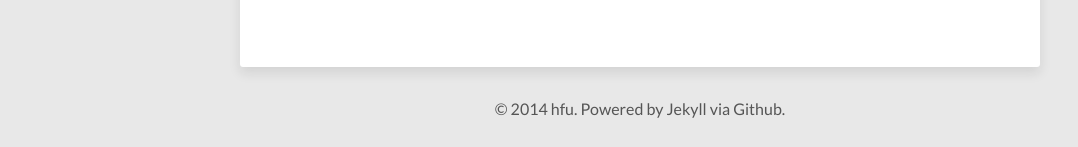
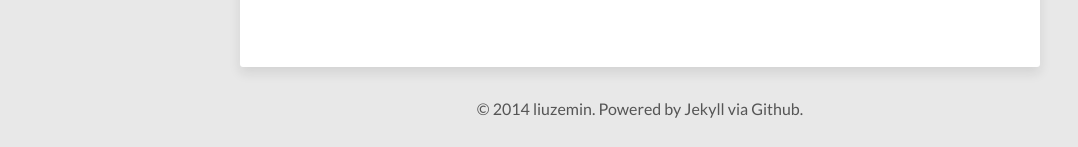
Before and after one commit to yy2525117/sky, a Jekyll site: the page built from posts.html, in a window 1280 px wide and 900 px high, scrolled down 1215 px. Shown: the part 750-897 px from the top of the window, without its empty margins (0-1078 px from the left). Built offline with Jekyll 4.4.1, drawn with Linux system fonts in a browser that asks for light colours; nearby versions of some CDN libraries; some of the changed lines change nothing that is shown; some of the changed text lies outside the part shown.

Commit message:
Update _config.yml

```diff
--- a/_config.yml
+++ b/_config.yml
@@ -1,4 +1,4 @@
-title:            May it be
+title:            Flysky May it be
 description:      If equal affection cannot be, let the more loving one be me.
 disqus_shortname: mayitbe
 # Your site's domain goes here. Leave localhost server or blank when working locally.
@@ -6,16 +6,16 @@
 
 # Owner/author information
 owner:
-  name:           hfu
+  name:           liuzemin
   avatar:         avatar.jpg
-  bio:            "Hacking linux kernel."
-  email:          hfu@mayitbe.net
+  bio:            "A Freshman Now."
+  email:          liuzemin@mayitbe.net
   # Social networking links used in footer. Update and remove as you like.
-  twitter:        askfuhu
+  twitter:        fly1990sky
   facebook:
-  github:         fuhu
+  github:         liuzemin
   stackexchange:
-  linkedin:       askfuhu
+  linkedin:
   instagram:
   flickr:
   tumblr:
```
